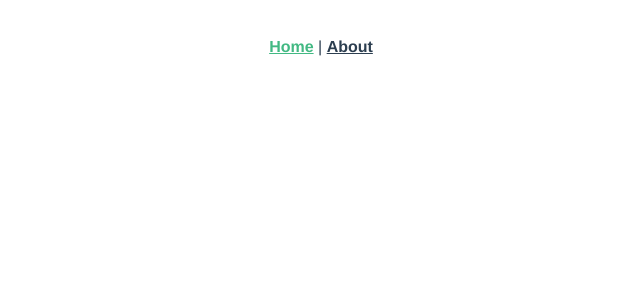
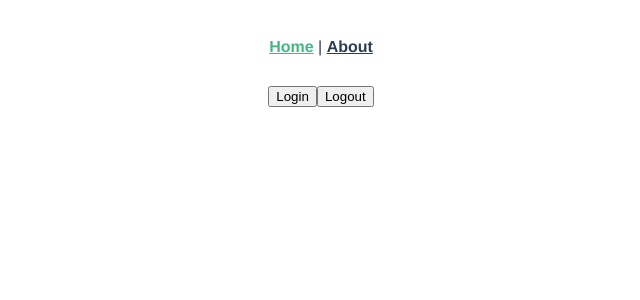
Before and after one commit to KatrinaFuller/dinnerMadeEasy, a Vue app in the folder client/: page /#/ in a window 1280 px wide. Shown: the top 300 px of the page, without its empty margins (319-959 px from the left). Built offline with nearby package versions, Linux system fonts and the light colour scheme.

Commit message:
started making login/logout buttons

```diff
--- a/client/src/store.js
+++ b/client/src/store.js
@@ -36,6 +36,22 @@ export default new Vuex.Store({
       state.user = {}
     }
 
+  },
+  actions: {
+    async loginNav() {
+      try {
+        router.push({ name: "login" })
+      } catch (error) {
+        console.error(error)
+      }
+    },
+    async logoutNav() {
+      try {
+
+      } catch (error) {
+        console.error(error)
+      }
+    }
   }
 
 
--- a/client/src/views/Home.vue
+++ b/client/src/views/Home.vue
@@ -1,7 +1,13 @@
 <template>
   <div class="home">
     <!-- navbar -->
-
+    <nav class="navbar navbar-light bg-light">
+      <form class="form-inline">
+        <button class="btn btn-outline-primary" type="button" @click="loginNav">Login</button>
+        <button class="btn btn-outline-primary" type="button" @click="logoutNav">Logout</button>
+        <!-- <button class="btn btn-outline-primary" type="button">{{user.name}}</button> -->
+      </form>
+    </nav>
     <!-- header -->
 
     <!-- carousel -->
@@ -22,6 +28,14 @@ export default {
   name: "home",
   components: {
     HelloWorld
+  },
+  methods: {
+    loginNav() {
+      this.$store.dispatch("loginNav");
+    },
+    logoutNav() {
+      this.$store.dispatch("logoutNav");
+    }
   }
 };
 </script>
```
